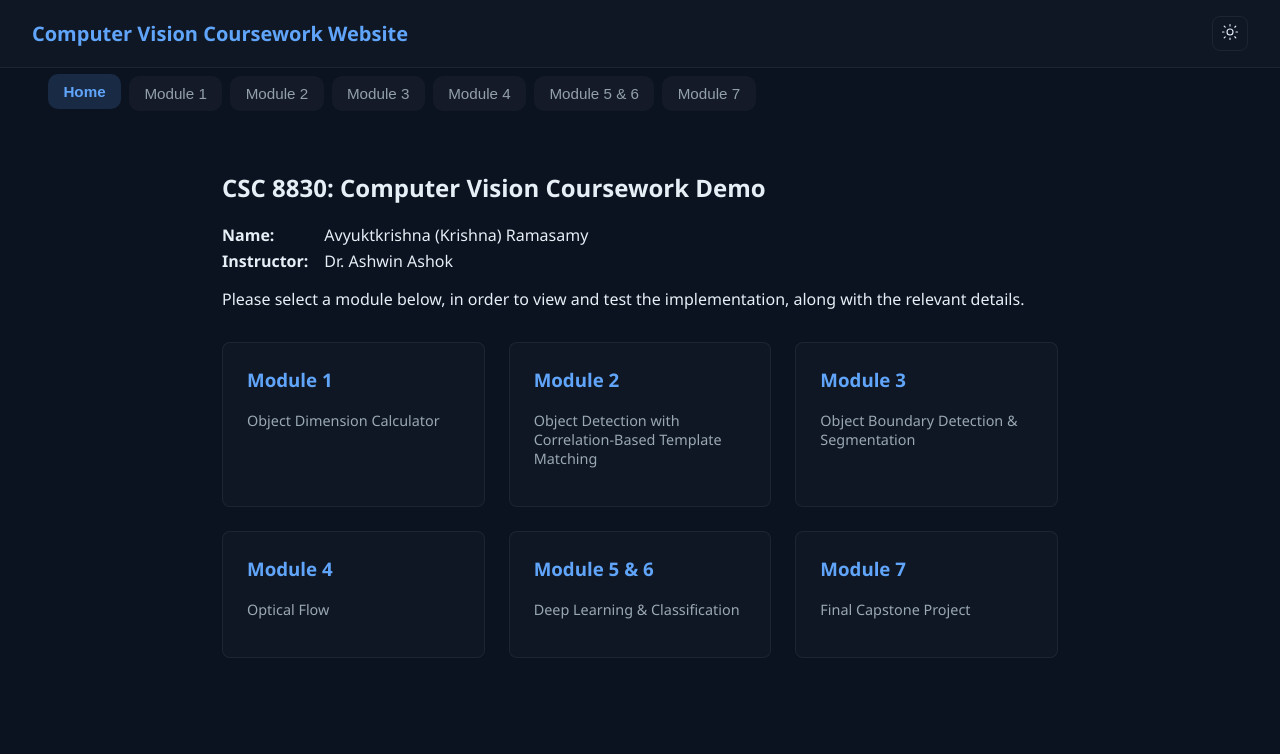
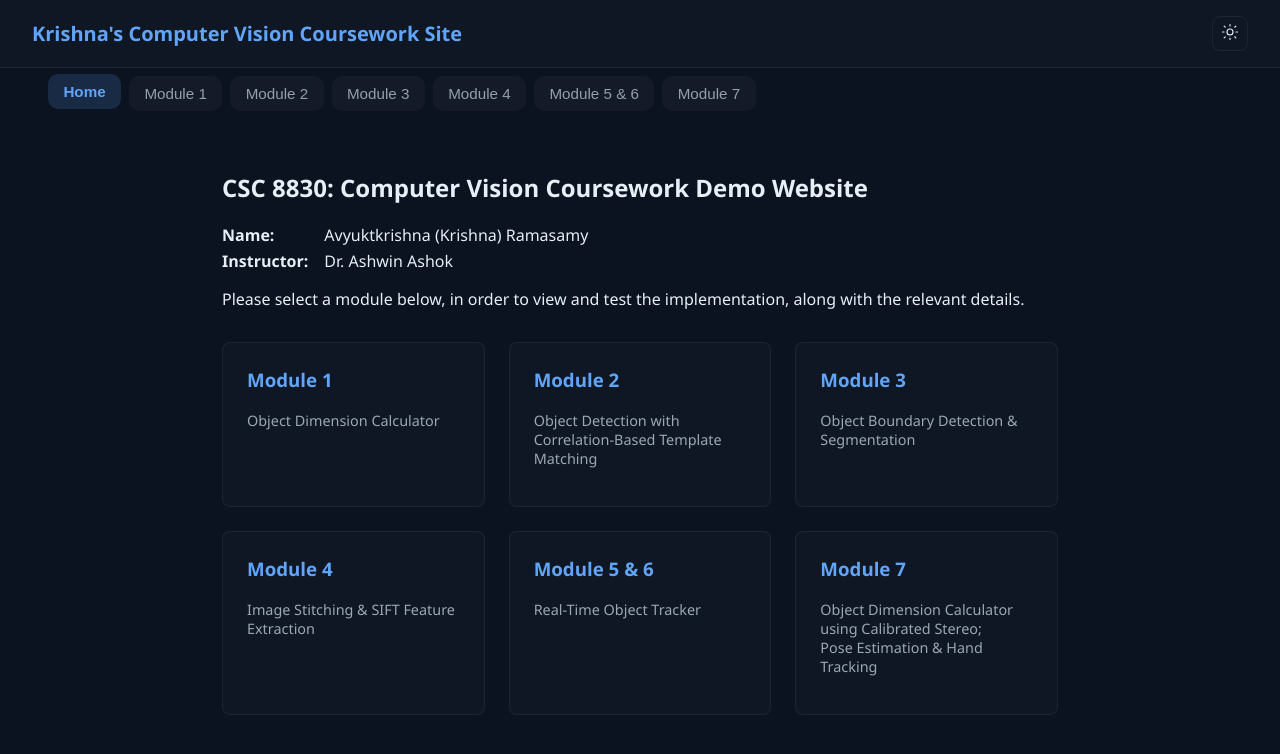
Before and after one commit to NectarCoder/comp-vision-hw-site, a Flask app: page / in a window 1280 px wide. Shown: the top 754 px of the page. Run offline with Flask 3, Linux system fonts and the light colour scheme.

Commit message:
added more deps

```diff
--- a/setup_venv/requirements.txt
+++ b/setup_venv/requirements.txt
@@ -1,2 +1,6 @@
 Flask>=3.0
 flask-cors>=3.0
+opencv-python
+numpy
+matplotlib
+mediapipe
--- a/templates/index.html
+++ b/templates/index.html
@@ -4,7 +4,7 @@
 <head>
     <meta charset="UTF-8">
     <meta name="viewport" content="width=device-width, initial-scale=1.0">
-    <title>Computer Vision Coursework</title>
+    <title>Krishna's CSC 8830 Coursework</title>
     <link rel="icon" href="{{ url_for('static', filename='favicon.ico') }}" type="image/x-icon">
     <link rel="stylesheet" href="{{ url_for('static', filename='styles.css') }}">
 </head>
@@ -12,7 +12,7 @@
 <body class="dark">
 
     <header>
-        <h1>Computer Vision Coursework Website</h1>
+        <h1>Krishna's Computer Vision Coursework Site</h1>
         <div class="header-controls">
             <button id="theme-toggle" class="theme-toggle" aria-label="Toggle color theme" title="Toggle color theme"
                 aria-pressed="true">
@@ -42,7 +42,7 @@
     <main>
         <!-- HOME TAB -->
         <div id="home" class="tab-content active">
-            <h2>CSC 8830: Computer Vision Coursework Demo</h2>
+            <h2>CSC 8830: Computer Vision Coursework Demo Website</h2>
             <div class="home-meta" style="display:grid; grid-template-columns: auto 1fr; gap:0.25rem 1rem; align-items:center; margin:0 0 1rem 0;">
                 <span style="font-weight:700;">Name:</span>
                 <span>Avyuktkrishna (Krishna) Ramasamy</span>
@@ -66,15 +66,15 @@
                 </div>
                 <div class="card" onclick="switchTab('a4')">
                     <h3>Module 4</h3>
-                    <p>Optical Flow</p>
+                    <p>Image Stitching &amp; SIFT Feature Extraction</p>
                 </div>
                 <div class="card" onclick="switchTab('a56')">
                     <h3>Module 5 &amp; 6</h3>
-                    <p>Deep Learning & Classification</p>
+                    <p>Real-Time Object Tracker</p>
                 </div>
                 <div class="card" onclick="switchTab('a7')">
                     <h3>Module 7</h3>
-                    <p>Final Capstone Project</p>
+                    <p>Object Dimension Calculator using Calibrated Stereo;<br>Pose Estimation &amp; Hand Tracking</p>
                 </div>
             </div>
         </div>
```
Also changed, not shown: 1 other file.
